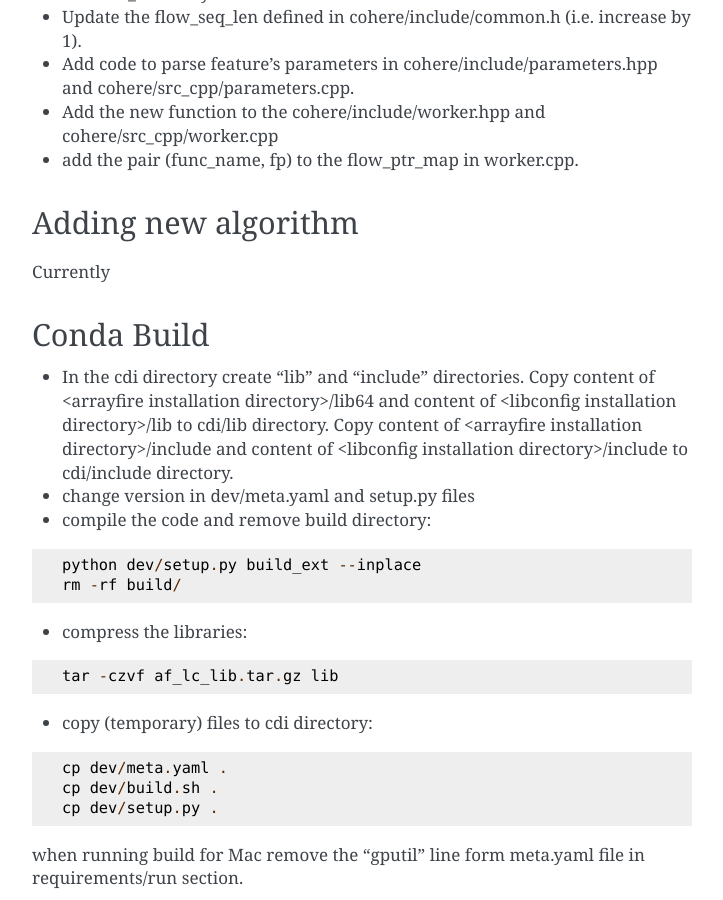
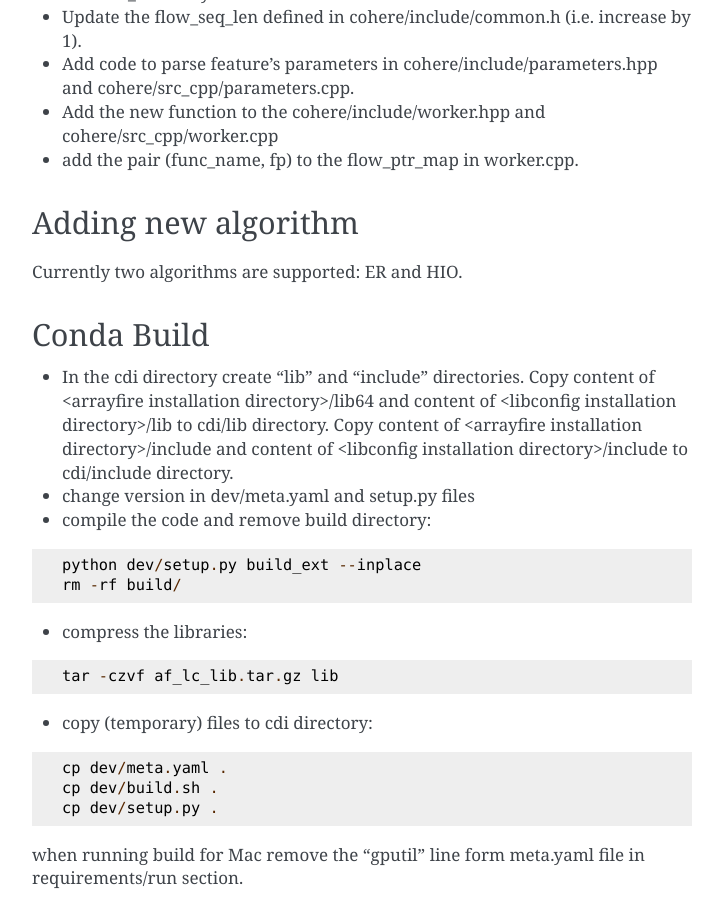
Before and after one commit to AdvancedPhotonSource/cohere, a Sphinx documentation site: the page built from docs/source/for_developers.rst, in a window 1280 px wide and 900 px high, scrolled down 2168 px. Shown: the whole window, without its empty margins (388-1111 px from the left). Built offline with Sphinx 7.4.7, drawn with Linux system fonts in a browser that asks for light colours.

Commit message:
added info about suppoted algorithms

```diff
--- a/docs/source/for_developers.rst
+++ b/docs/source/for_developers.rst
@@ -84,7 +84,7 @@ Adding new trigger
 
 Adding new algorithm
 ====================
-| Currently
+| Currently two algorithms are supported: ER and HIO.
 
 Conda Build
 ===========
```
